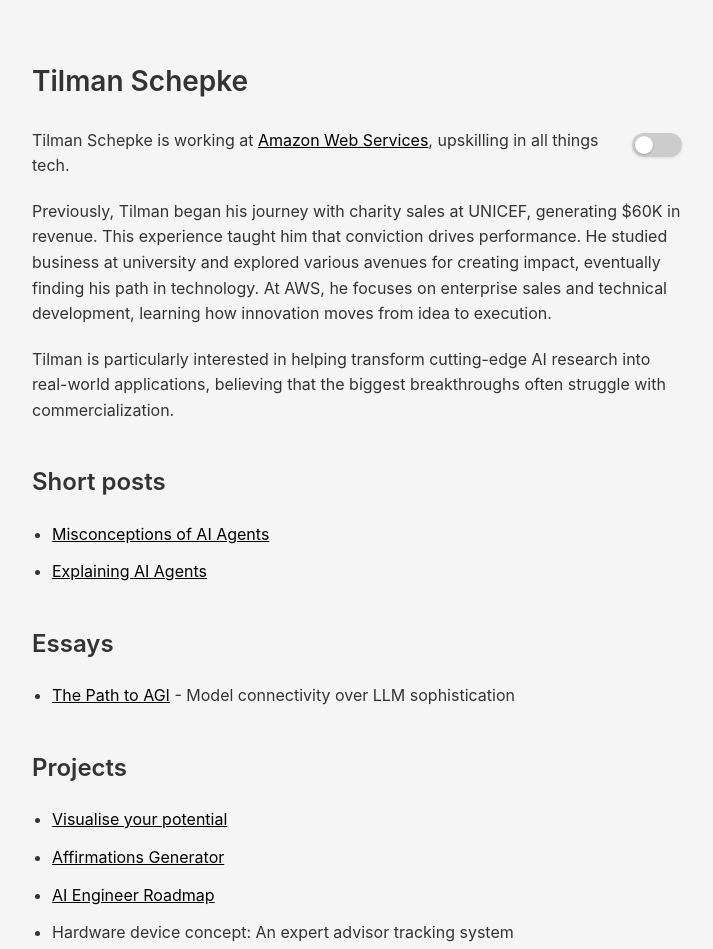
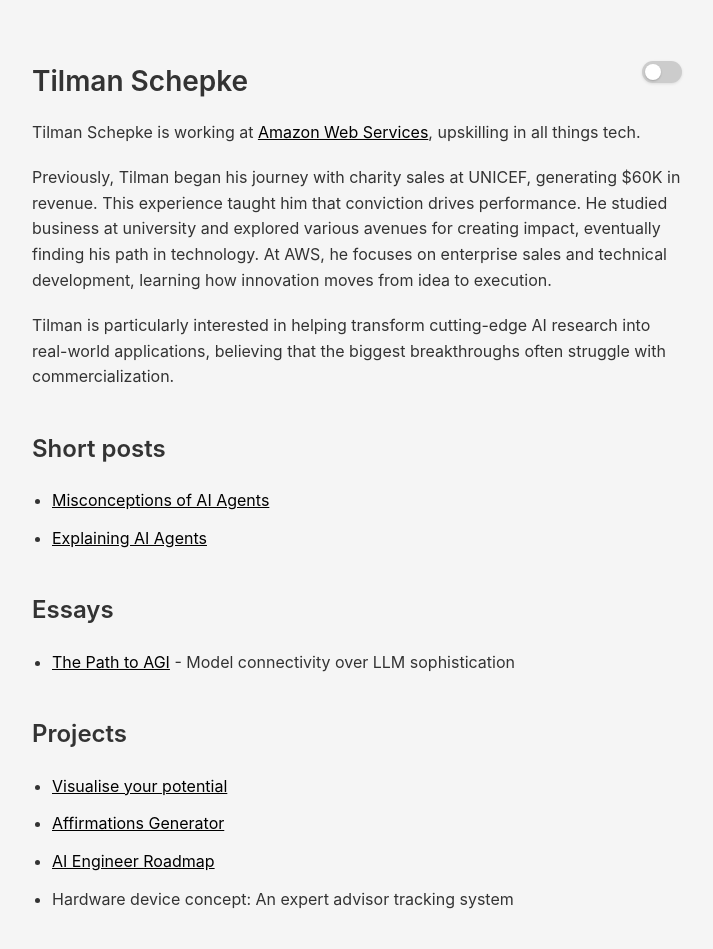
Before and after one commit to Toagan/my-first-website, a plain HTML site: page index.html in a window 1280 px wide. Shown: the top 949 px of the page, without its empty margins (283-996 px from the left). Drawn offline with Linux system fonts and the light colour scheme.

Commit message:
Update index.html

```diff
--- a/index.html
+++ b/index.html
@@ -70,10 +70,9 @@
         .switch {
             position: relative;
             display: inline-block;
-            width: 50px;
-            height: 24px;
-            float: right;
-            margin-top: 5px;
+            width: 40px;
+            height: 22px;
+            margin-top: 0;
         }
 
         .switch input {
@@ -98,8 +97,8 @@
         .slider:before {
             position: absolute;
             content: "";
-            height: 18px;
-            width: 18px;
+            height: 16px;
+            width: 16px;
             left: 3px;
             bottom: 3px;
             background-color: white;
@@ -121,7 +120,7 @@
         }
 
         input:checked + .slider:before {
-            transform: translateX(26px);
+            transform: translateX(18px);
         }
 
         .subscribe {
@@ -130,8 +129,8 @@
     </style>
 </head>
 <body>
-    <header>
-        <h1>Tilman Schepke</h1>
+    <header style="display: flex; justify-content: space-between; align-items: center;">
+        <h1 style="margin-bottom: 0;">Tilman Schepke</h1>
         <label class="switch" title="Toggle dark mode">
             <input type="checkbox" id="darkModeToggle">
             <span class="slider"></span>
```
